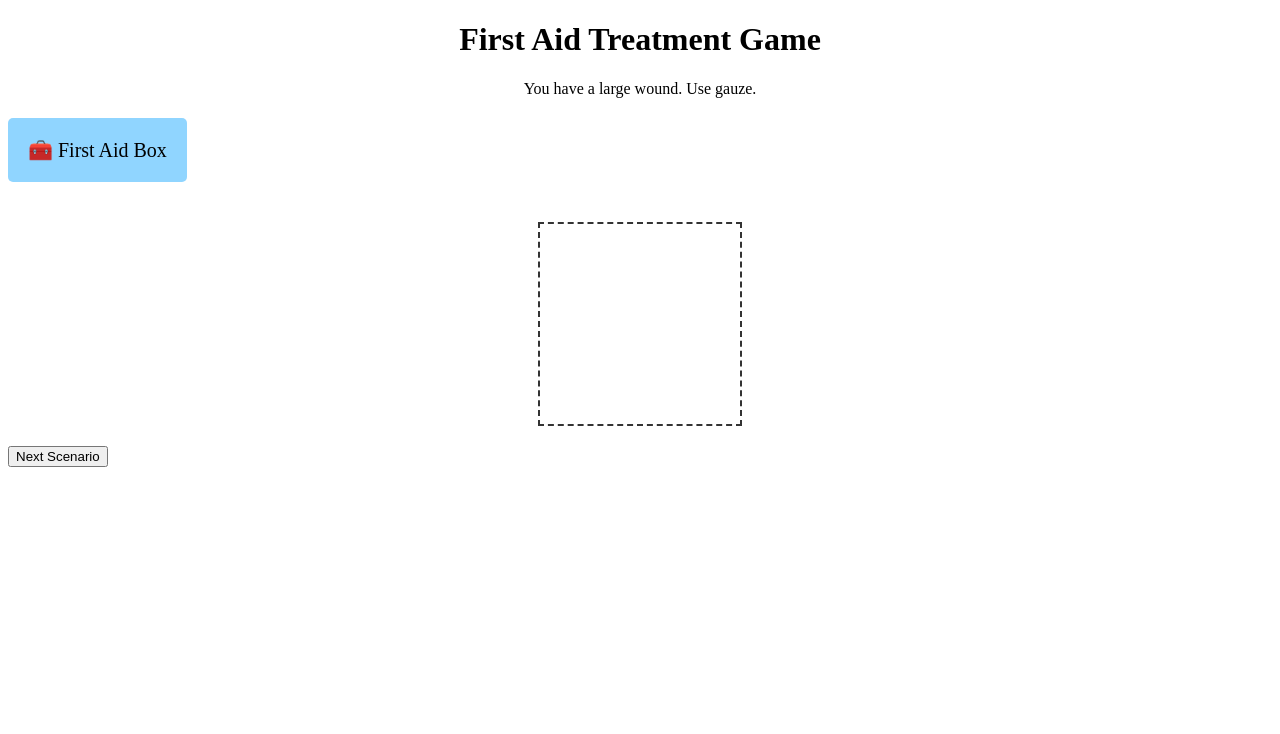
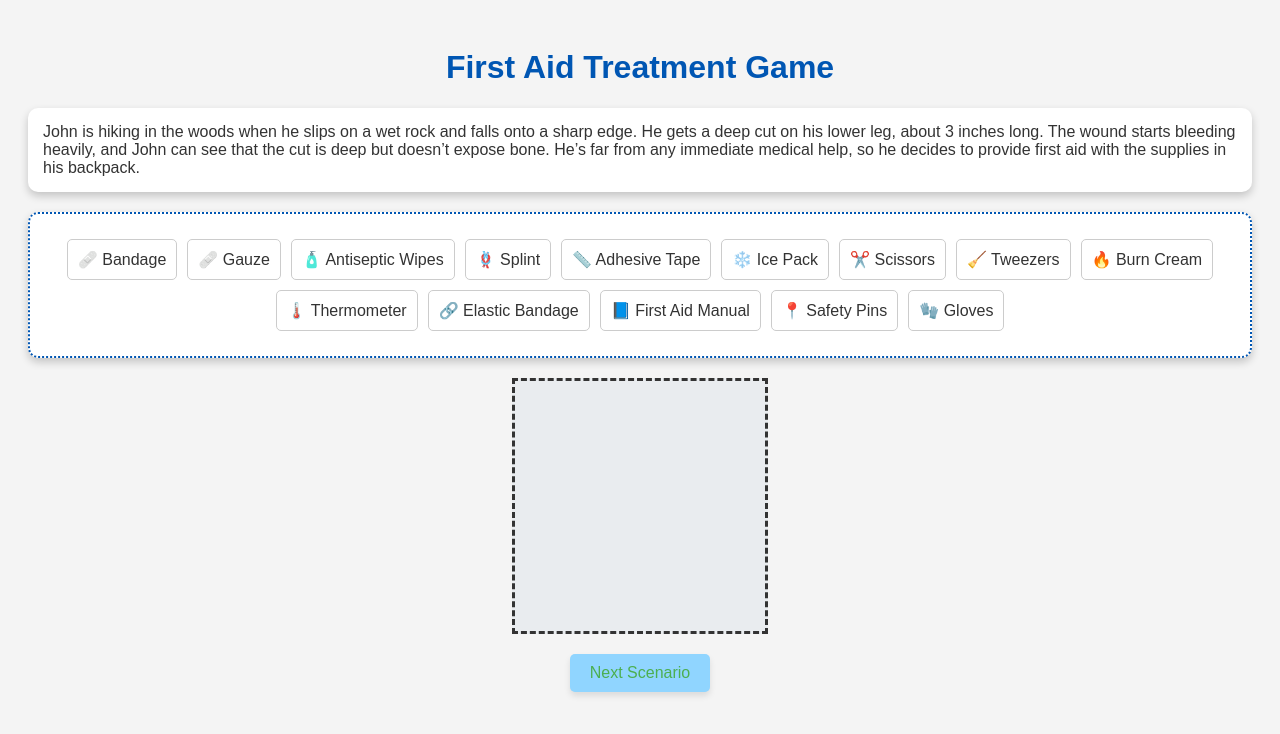
Before and after one commit to adipra2624/first_aid_chatbot, a plain HTML site: page index.html in a window 1280 px wide. Both pictures are taken after a click on the button "Next Scenario". Drawn offline with Linux system fonts and the light colour scheme.

Commit message:
Update index.html
Added css and diffrerent scenarios,score increament with stars

```diff
--- a/index.html
+++ b/index.html
@@ -4,16 +4,27 @@
     <meta charset="UTF-8">
     <meta name="viewport" content="width=device-width, initial-scale=1.0">
     <style>
-        h1{
-            margin-left: auto;
-            margin-right: auto;
+        body {
+            background-color: #f4f4f4;
+            font-family: Arial, sans-serif;
+            color: #333;
+            padding: 20px;
+        }
+
+        h1 {
+            text-align: center;
+            color: #0056b3;
+        }
+
+        #nextScenario {
             text-align: center;
         }
-        #scenario{
+
+        .center {
             text-align: center;
         }
+
         .first-aid-box {
-
             text-align: center;
             cursor: pointer;
             padding: 20px;
@@ -35,9 +46,11 @@
             flex-wrap: wrap;
             justify-content: center;
             margin: 20px 0;
-            border-color: black;
-            border-style: dotted;
+            border: 2px dotted #0056b3;
             padding: 20px;
+            border-radius: 10px;
+            background-color: #fff;
+            box-shadow: 0 4px 8px rgba(0, 0, 0, 0.2);
         }
 
         .item {
@@ -47,14 +60,21 @@
             background-color: #fff;
             border: 1px solid #ccc;
             border-radius: 5px;
+            transition: transform 0.3s;
+        }
+
+        .item:hover {
+            transform: scale(1.05);
         }
 
         .target {
-            width: 200px;
-            height: 200px;
+            width: 250px;
+            height: 250px;
             margin: 20px auto;
-            border: 2px dashed #333;
+            border: 3px dashed #333;
             position: relative;
+            transition: background-color 0.5s;
+            background-color: #e9ecef;
         }
 
         .target.correct {
@@ -70,17 +90,51 @@
             display: inline-block;
             opacity: 0;
             transition: opacity 0.5s ease;
+            margin: 0 2px; /* Add margin for spacing */
         }
 
+        .score {
+            font-size: 20px;
+            text-align: center;
+            margin-top: 20px;
+        }
 
+        .scenario {
+            background-color: #fff;
+            border-radius: 10px;
+            padding: 15px;
+            box-shadow: 0 4px 8px rgba(0, 0, 0, 0.2);
+            margin: 20px auto;
+            transition: transform 0.5s;
+        }
+
+        /* New button styles */
+        button {
+            background-color: #90d5ff; /* Light blue background */
+            color: #4caf50; /* Green text color */
+            padding: 10px 20px;
+            border: none;
+            border-radius: 5px;
+            cursor: pointer;
+            font-size: 16px;
+            transition: background-color 0.3s, transform 0.3s;
+            box-shadow: 0 4px 6px rgba(0, 0, 0, 0.1);
+        }
+
+        button:hover {
+            background-color: #57b9ff; /* Darker blue on hover */
+            transform: translateY(-2px); /* Lift effect */
+        }
     </style>
     <title>First Aid Game</title>
 </head>
 <body>
     <div class="game-container">
         <h1>First Aid Treatment Game</h1>
-        <div id="scenario"></div>
+        <div class="scenario" id="scenario"></div>
+        <div class="center">
             <div class="first-aid-box" id="firstAidBox">🧰 First Aid Box</div>
+        </div>
         <div class="first-aid-kit" id="firstAidKit" style="display: none;">
             <div class="item" draggable="true" id="bandage">🩹 Bandage</div>
             <div class="item" draggable="true" id="gauze">🩹 Gauze</div>
@@ -98,113 +152,121 @@
             <div class="item" draggable="true" id="gloves">🧤 Gloves</div>
         </div>
         <div class="target" id="target"></div>
-        <div id="result"></div>
+        <div class="score" id="result"></div>
+        <div class="center">
             <button id="nextScenario">Next Scenario</button>
+        </div>
     </div>
 
     <script>
         const scenarios = [
-        { description: "You have a cut. Use a bandage.", correctItem: "bandage" },
-        { description: "You have a large wound. Use gauze.", correctItem: "gauze" },
-        { description: "You need to clean a wound. Use antiseptic wipes.", correctItem: "antiseptic" },
-        { description: "You have a broken arm. Use a splint.", correctItem: "splint" },
-        { description: "You have a sprain. Use an elastic bandage.", correctItem: "elasticBandage" },
-        { description: "You need to ice a bruise. Use an ice pack.", correctItem: "icePack" },
-        { description: "You need to cut a bandage. Use scissors.", correctItem: "scissors" },
-        { description: "You need to remove a splinter. Use tweezers.", correctItem: "tweezers" },
-        { description: "You have a burn. Use burn cream.", correctItem: "burnCream" },
-        { description: "You need to check for fever. Use a thermometer.", correctItem: "thermometer" },
-        { description: "You need to secure a dressing. Use adhesive tape.", correctItem: "tape" },
-        { description: "You need guidance. Use the first aid manual.", correctItem: "manual" },
-        { description: "You need to secure a bandage. Use safety pins.", correctItem: "safetyPins" },
-        { description: "You need to protect yourself. Use gloves.", correctItem: "gloves" },
+            { description: "Eight-year-old Jack is playing outside at the playground when he trips and falls on the pavement. His knee scrapes against the rough surface, leaving a medium-sized cut that starts to bleed. The cut is shallow, but the bleeding doesn’t stop immediately, and dirt is visible around the wound. Jack feels a sharp stinging pain and starts to cry.", correctItem: "bandage" },
+            { description: "John is hiking in the woods when he slips on a wet rock and falls onto a sharp edge. He gets a deep cut on his lower leg, about 3 inches long. The wound starts bleeding heavily, and John can see that the cut is deep but doesn’t expose bone. He’s far from any immediate medical help, so he decides to provide first aid with the supplies in his backpack.", correctItem: "gauze" },
+            { description: "Maria is trimming some rose bushes in her garden when she accidentally pricks her hand with a thorn. The thorn causes a small but noticeable cut on her palm. Although the wound isn’t deep, it is dirty from the soil and plant material. Maria feels a mild sting and sees a little blood oozing from the cut. She knows the cut could get infected since her hands were in contact with dirt.", correctItem: "antiseptic" },
+            { description: "David and his friends are hiking through a forested trail when David trips over a rock and falls hard onto his arm. Immediately after the fall, he feels sharp pain in his forearm, and he notices swelling. He can’t move his arm without experiencing intense pain. His friends suspect that he may have a fracture, but they are far from any medical facilities. David knows that he should immobilize the arm before attempting to move.", correctItem: "splint" },
+            { description: "During a weekend soccer game, Lisa sprints to kick the ball when she suddenly twists her ankle after landing awkwardly. She immediately feels a sharp pain on the outer side of her ankle and notices swelling starting to occur. Lisa sits down on the sidelines, and her coach rushes over to assess the injury.", correctItem: "elasticBandage" },
+            { description: "During a competitive basketball game, Ethan goes up for a rebound but collides with another player as he comes down. He lands hard on his knee, feeling immediate pain and noticing swelling starting to develop. Ethan sits down on the bench, holding his knee and feeling the area start to throb.", correctItem: "icePack" },
+            { description: "Samantha, a 10-year-old girl, is working on an arts and crafts project at home. While using a pair of scissors to cut paper, she accidentally slips and cuts her finger. She immediately feels a sharp pain and sees blood starting to ooze from the small cut on her fingertip. Samantha is startled and rushes to her mom, who is nearby.", correctItem: "scissors" },
+            { description: "During a family camping trip, Jake, a 9-year-old boy, is playing near a wooden picnic table. While running around, he accidentally trips and falls against a rough piece of wood. He gets up and notices that a small splinter is stuck in his palm, causing pain and irritation.", correctItem: "tweezers" },
+            { description: "Emma is baking cookies in the kitchen when she accidentally burns her hand on a hot pan. She immediately pulls away, feeling a stinging sensation and seeing the skin start to redden. Emma knows she needs to treat the burn quickly to avoid blistering.", correctItem: "burnCream" },
+            { description: "Noah is riding his bicycle when he loses control and crashes into a tree. He sustains a scrape on his elbow that is bleeding and dirty from the gravel he landed on. Noah feels embarrassed and wants to clean the wound to prevent infection.", correctItem: "antiseptic" },
+            { description: "During a science experiment, Lily accidentally spills a hot liquid on her hand. The heat causes her skin to redden and sting immediately. She knows she needs to cool the burn and protect it from further damage.", correctItem: "burnCream" }
         ];
 
         let currentScenario = 0;
         let score = 0;
 
-    const scenarioElement = document.getElementById("scenario");
-    const targetElement = document.getElementById("target");
-    const resultElement = document.getElementById("result");
-    const nextButton = document.getElementById("nextScenario");
-    const firstAidBox = document.getElementById("firstAidBox");
-    const firstAidKit = document.getElementById("firstAidKit");
+        function showScenario() {
+            const scenario = scenarios[currentScenario];
+            document.getElementById('scenario').innerText = scenario.description;
+            document.getElementById('target').setAttribute('data-correct', scenario.correctItem);
+            document.getElementById('target').innerText = '';
+            document.getElementById('result').innerText = '';
+            document.getElementById('firstAidKit').style.display = 'flex';
+            document.getElementById('firstAidBox').style.display = 'none';
 
-    function loadScenario() {
-        const scenario = scenarios[currentScenario];
-        scenarioElement.innerHTML = scenario.description;
-        targetElement.classList.remove("correct", "incorrect");
-        resultElement.innerHTML = "";
+            const stars = document.querySelectorAll('.star');
+            stars.forEach(star => {
+                star.style.opacity = '0';
+            });
         }
 
-    function checkDrop(event) {
-        event.preventDefault();
-        const draggedItem = event.dataTransfer.getData("text/plain");
-        const correctItem = scenarios[currentScenario].correctItem;
-
-        if (draggedItem === correctItem) {
-            targetElement.classList.add("correct");
-            score += 3; // Full points for correct first try
-            showStars(3);
-        } else {
-            targetElement.classList.add("incorrect");
-            score += 1; // Minimal points for incorrect
-            showStars(1);
+        function handleItemDragStart(event) {
+            event.dataTransfer.setData('text/plain', event.target.id);
         }
 
-        resultElement.innerHTML = `Score: ${score}`;
+        function handleDrop(event) {
+            event.preventDefault();
+            const id = event.dataTransfer.getData('text/plain');
+            const droppedItem = document.getElementById(id);
+            const target = document.getElementById('target');
+            const correctItem = target.getAttribute('data-correct');
+
+            if (id === correctItem) {
+                target.classList.add('correct');
+                target.classList.remove('incorrect');
+                target.innerText = droppedItem.innerText; // show the item on the target
+                score += 1; // Increment score
+                showScore();
+                displayStars();
+            } else {
+                target.classList.add('incorrect');
+                target.classList.remove('correct');
+                target.innerText = droppedItem.innerText; // show the item on the target
+            }
+            document.getElementById('firstAidKit').style.display = 'none';
+            document.getElementById('firstAidBox').style.display = 'block';
         }
 
-    function showStars(count) {
-        for (let i = 0; i < count; i++) {
-            const star = document.createElement("span");
-            star.className = "star";
-            star.innerHTML = "⭐";
-            resultElement.appendChild(star);
+        function displayStars() {
+            const starsContainer = document.getElementById('result');
+            const stars = Math.min(5, score);
+            starsContainer.innerHTML = ''; // Clear previous stars
+            for (let i = 0; i < stars; i++) {
+                const star = document.createElement('span');
+                star.classList.add('star');
+                star.innerText = '⭐';
+                starsContainer.appendChild(star);
                 setTimeout(() => {
-                star.style.opacity = 1;
-            }, i * 200);
+                    star.style.opacity = '1'; // Fade in stars
+                }, i * 300); // Stagger the appearance
             }
         }
 
-    document.querySelectorAll(".item").forEach(item => {
-        item.addEventListener("dragstart", (event) => {
-            event.dataTransfer.setData("text/plain", event.target.id);
-        });
+        function showScore() {
+            const scoreElement = document.getElementById('result');
+            scoreElement.innerText = `Score: ${score}`;
+        }
+
+        function handleDragOver(event) {
+            event.preventDefault();
+        }
+
+        function nextScenario() {
+            currentScenario++;
+            if (currentScenario >= scenarios.length) {
+                alert("You've completed all scenarios! Restarting...");
+                currentScenario = 0;
+                score = 0; // Reset score
+                showScore();
+            }
+            showScenario();
+        }
+
+        document.addEventListener('DOMContentLoaded', () => {
+            showScenario();
+
+            const items = document.querySelectorAll('.item');
+            items.forEach(item => {
+                item.addEventListener('dragstart', handleItemDragStart);
             });
 
-    targetElement.addEventListener("dragover", (event) => {
-        event.preventDefault();
+            const target = document.getElementById('target');
+            target.addEventListener('dragover', handleDragOver);
+            target.addEventListener('drop', handleDrop);
+
+            document.getElementById('nextScenario').addEventListener('click', nextScenario);
         });
-
-    targetElement.addEventListener("drop", checkDrop);
-
-    nextButton.addEventListener("click", () => {
-        currentScenario++;
-        if (currentScenario < scenarios.length) {
-            loadScenario();
-        } else {
-            alert(`Game Over! Your score: ${score}`);
-            // Reset game
-            currentScenario = 0;
-            score = 0;
-            loadScenario();
-        }
-    });
-
-    // Toggle first aid kit visibility
-    firstAidBox.addEventListener("click", () => {
-        if (firstAidKit.style.display === "none") {
-            firstAidKit.style.display = "flex"; // Show the kit
-        } else {
-            firstAidKit.style.display = "none"; // Hide the kit
-        }
-    });
-
-    // Load the first scenario
-    loadScenario();
-
-
     </script>
 </body>
 </html>
```
Lines whose indentation alone changed are shown as unchanged.
